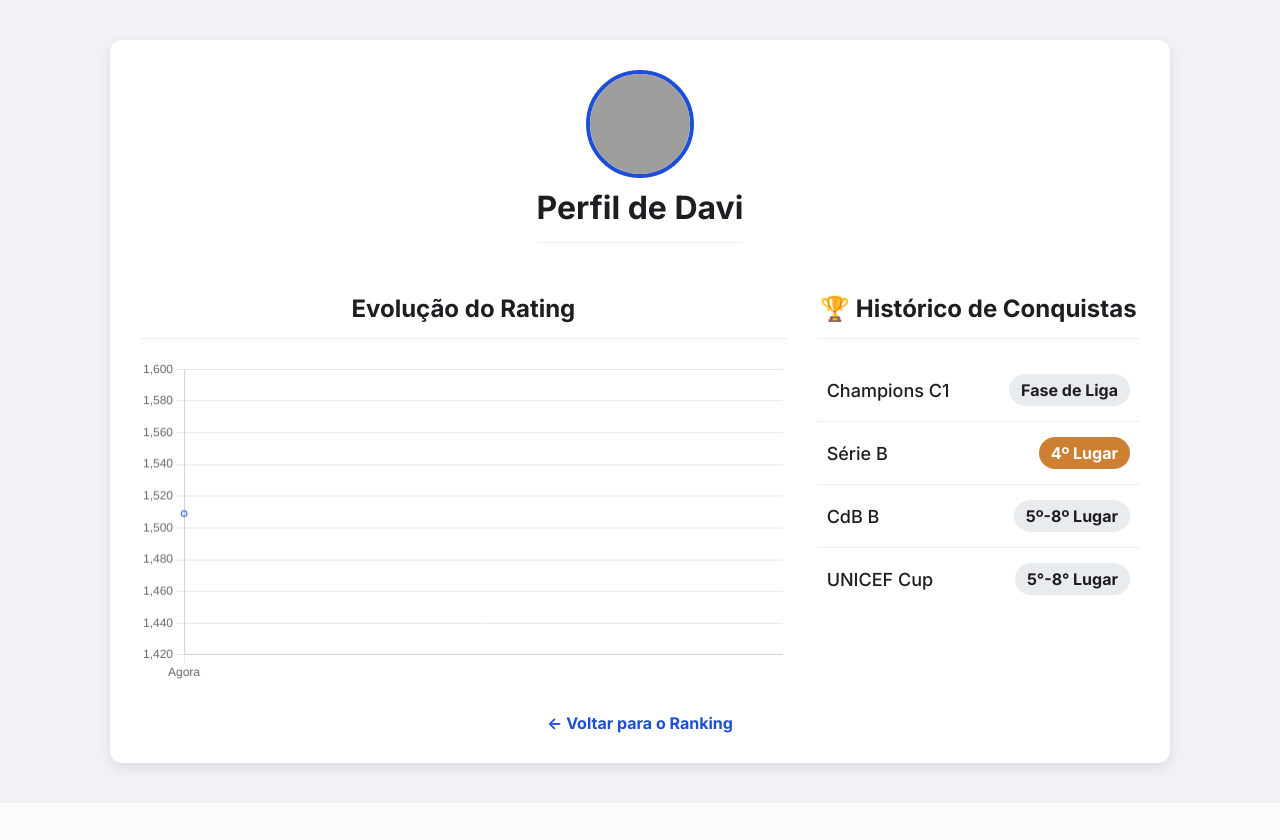
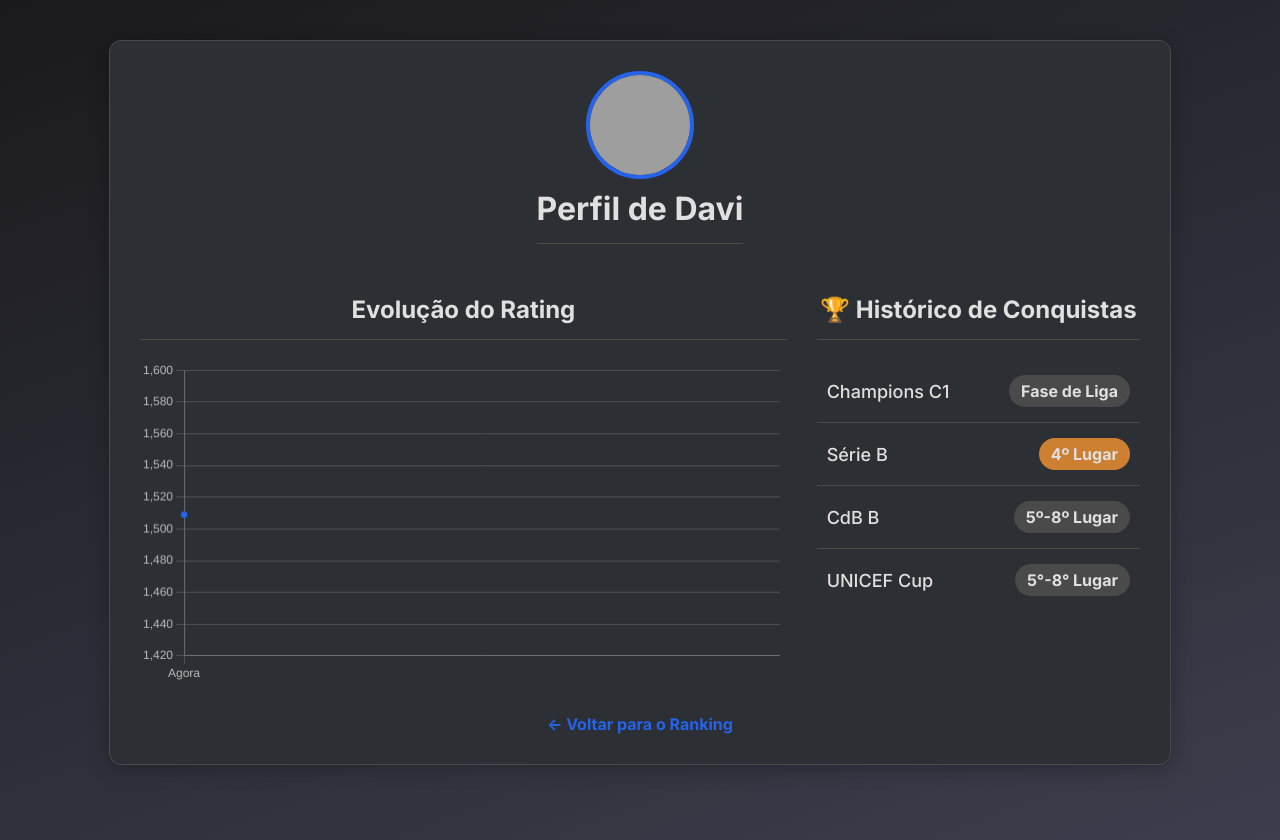
Before and after one commit to juanverdan/elo-league-manager, a Flask app: page /player/Davi in a window 1280 px wide. Before the commit the page ends 777 px from the top, so only its background shows below. Run offline with Flask 3, Linux system fonts and the light colour scheme; grey boxes are pictures that could not be loaded.

```diff
--- a/templates/player.html
+++ b/templates/player.html
@@ -9,39 +9,71 @@
     <script src="https://cdn.jsdelivr.net/npm/chart.js"></script>
     <style>
         :root {
-            --cor-fundo: #f0f2f5; --cor-container: #ffffff; --cor-texto-principal: #1c1e21;
-            --cor-texto-secundario: #606770; --cor-borda: #ddd; --cor-header-tabela: #1d4ed8;
-            --cor-gold: #ffc107; --cor-silver: #c0c0c0; --cor-bronze: #cd7f32;
+            --cor-fundo-escuro: #1a1a1d;
+            --cor-gradiente-escuro: #3d3d4d;
+            --cor-container-escuro: #2c2f33;
+            --cor-texto-principal-claro: #e0e0e0;
+            --cor-texto-secundario-claro: #a0a0a0;
+            --cor-borda-escura: #4a4a4a;
+
+            --cor-header-tabela: #2563eb;
+            --cor-gold: #ffc107;
+            --cor-silver: #c0c0c0;
+            --cor-bronze: #cd7f32;
         }
-        body { font-family: 'Inter', -apple-system, BlinkMacSystemFont, "Segoe UI", Roboto, Helvetica, Arial, sans-serif; background-color: var(--cor-fundo); color: var(--cor-texto-principal); margin: 0; padding: 20px; }
-        .container { max-width: 1000px; margin: 20px auto; background: var(--cor-container); padding: 30px; border-radius: 12px; box-shadow: 0 4px 12px rgba(0,0,0,0.1); }
-        h1, h2 { text-align: center; border-bottom: 1px solid #eee; padding-bottom: 15px; margin-top: 0; }
+        body {
+            font-family: 'Inter', -apple-system, BlinkMacSystemFont, "Segoe UI", Roboto, Helvetica, Arial, sans-serif;
+            background-color: var(--cor-fundo-escuro);
+            background-image: linear-gradient(160deg, var(--cor-fundo-escuro) 0%, var(--cor-gradiente-escuro) 100%);
+            color: var(--cor-texto-principal-claro);
+            margin: 0;
+            padding: 20px;
+            min-height: 100vh;
+        }
+        .container {
+            max-width: 1000px;
+            margin: 20px auto;
+            background: var(--cor-container-escuro);
+            color: var(--cor-texto-principal-claro);
+            padding: 30px;
+            border-radius: 12px;
+            box-shadow: 0 4px 20px rgba(0,0,0,0.25);
+            border: 1px solid var(--cor-borda-escura);
+        }
+        h1, h2 {
+            text-align: center;
+            border-bottom: 1px solid var(--cor-borda-escura);
+            padding-bottom: 15px;
+            margin-top: 0;
+            color: var(--cor-texto-principal-claro);
+        }
         .event-list { list-style: none; padding: 0; }
-        .event-item { display: flex; align-items: center; justify-content: space-between; padding: 15px 10px; border-bottom: 1px solid #f0f0f0; }
+        .event-item {
+            display: flex;
+            align-items: center;
+            justify-content: space-between;
+            padding: 15px 10px;
+            border-bottom: 1px solid var(--cor-borda-escura);
+        }
         .event-item:last-child { border-bottom: none; }
         .event-name { font-weight: 500; font-size: 18px; }
-        .event-placement { font-weight: bold; padding: 6px 12px; border-radius: 16px; color: var(--cor-texto-principal); background-color: #e9ecef; white-space: nowrap; }
-        .placement-1st { background-color: var(--cor-gold); color: #333; }
-        .placement-2nd { background-color: var(--cor-silver); color: #333; }
-        .placement-bronze { background-color: var(--cor-bronze); color: white; }
+        .event-placement {
+            font-weight: bold;
+            padding: 6px 12px;
+            border-radius: 16px;
+            color: var(--cor-texto-principal-claro);
+            background-color: var(--cor-borda-escura); /* Fundo padrão para posições não premiadas */
+            white-space: nowrap;
+        }
+        .placement-1st { background-color: var(--cor-gold); color: #1c1e21; }
+        .placement-2nd { background-color: var(--cor-silver); color: #1c1e21; }
+        .placement-bronze { background-color: var(--cor-bronze); color: var(--cor-texto-principal-claro); }
         .back-link { display: block; text-align: center; margin-top: 30px; text-decoration: none; color: var(--cor-header-tabela); font-weight: bold; }
 
-        .content-wrapper {
-            display: flex;
-            gap: 30px;
-            align-items: baseline;
-            margin-top: 30px;
-        }
-        .chart-container {
-            flex: 2;
-            min-width: 0;
-        }
-        .achievements-container {
-            flex: 1;
-        }
-        .achievements-container h2 {
-             margin-top: 0;
-        }
+        .content-wrapper { display: flex; gap: 30px; align-items: baseline; margin-top: 30px; }
+        .chart-container { flex: 2; min-width: 0; }
+        .achievements-container { flex: 1; }
+        .achievements-container h2 { margin-top: 0; }
 
         .profile-header { display: flex; flex-direction: column; align-items: center; gap: 10px; }
         .profile-avatar { width: 100px; height: 100px; border-radius: 50%; object-fit: cover; border: 4px solid var(--cor-header-tabela); }
@@ -89,7 +121,12 @@
     </div>
 
     <script>
+        // Configuração do Chart.js para o tema escuro
+        Chart.defaults.color = 'rgba(224, 224, 224, 0.8)'; // Cor padrão do texto (eixos, etc.)
+        Chart.defaults.borderColor = 'rgba(224, 224, 224, 0.2)'; // Cor das linhas do grid
+
         const ctx = document.getElementById('eloChart');
+
         new Chart(ctx, {
             type: 'line',
             data: {
@@ -98,14 +135,21 @@
                     label: 'Rating Elo',
                     data: {{ dados_grafico | tojson }},
                     fill: true,
-                    borderColor: 'rgb(29, 78, 216)',
-                    backgroundColor: 'rgba(29, 78, 216, 0.1)',
-                    tension: 0.1
+                    borderColor: '#2563eb', // Azul vibrante da nossa paleta
+                    backgroundColor: 'rgba(37, 99, 235, 0.2)',
+                    tension: 0.1,
+                    pointBackgroundColor: '#2563eb',
+                    pointHoverRadius: 7,
+                    pointHoverBackgroundColor: '#fff'
                 }]
             },
             options: {
-                scales: { y: { beginAtZero: false } },
-                plugins: { legend: { display: false } }
+                scales: {
+                    y: { beginAtZero: false }
+                },
+                plugins: {
+                    legend: { display: false }
+                }
             }
         });
     </script>
```
Also changed, not shown: templates/ranking.html (+45 -18 lines), static/images/avatars/andre.png (deleted), static/images/avatars/default.png (deleted), static/images/avatars/lavieri.png (deleted), static/images/avatars/tiago.png (deleted), 1 other file.
